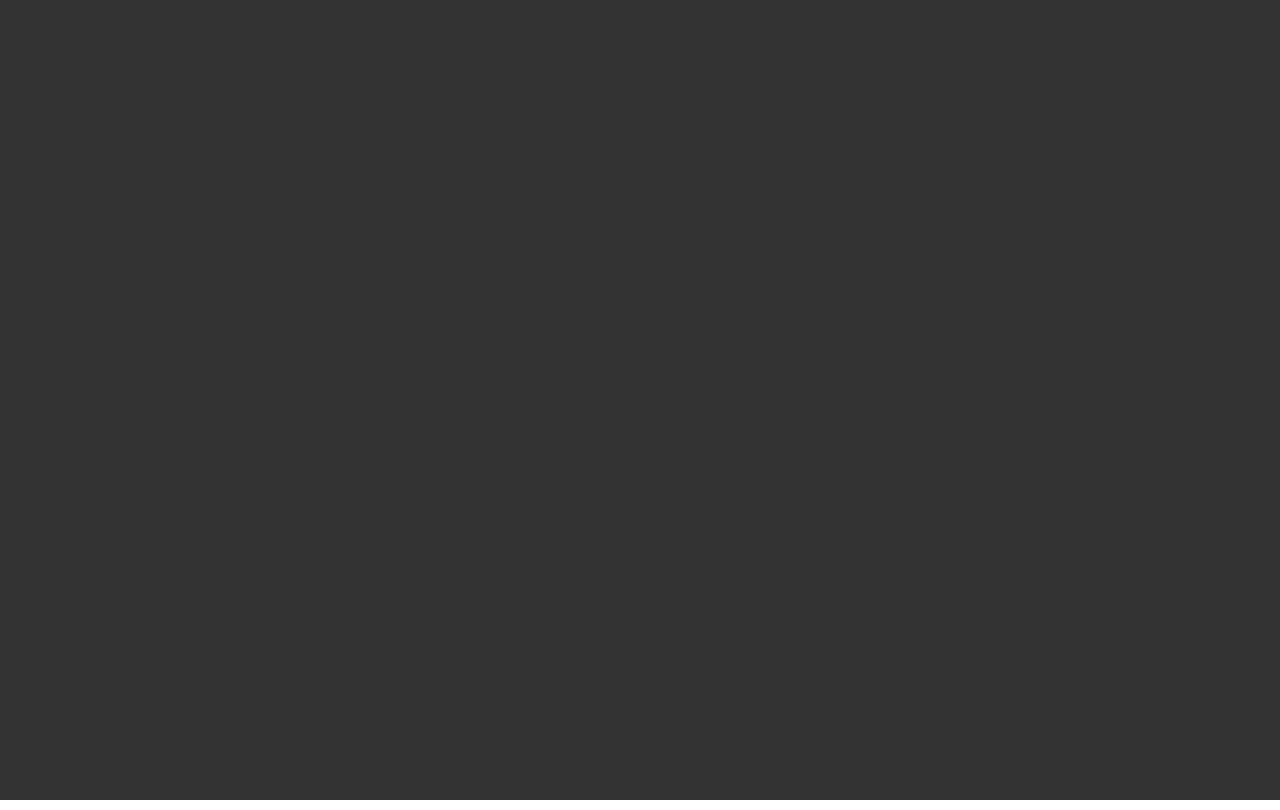
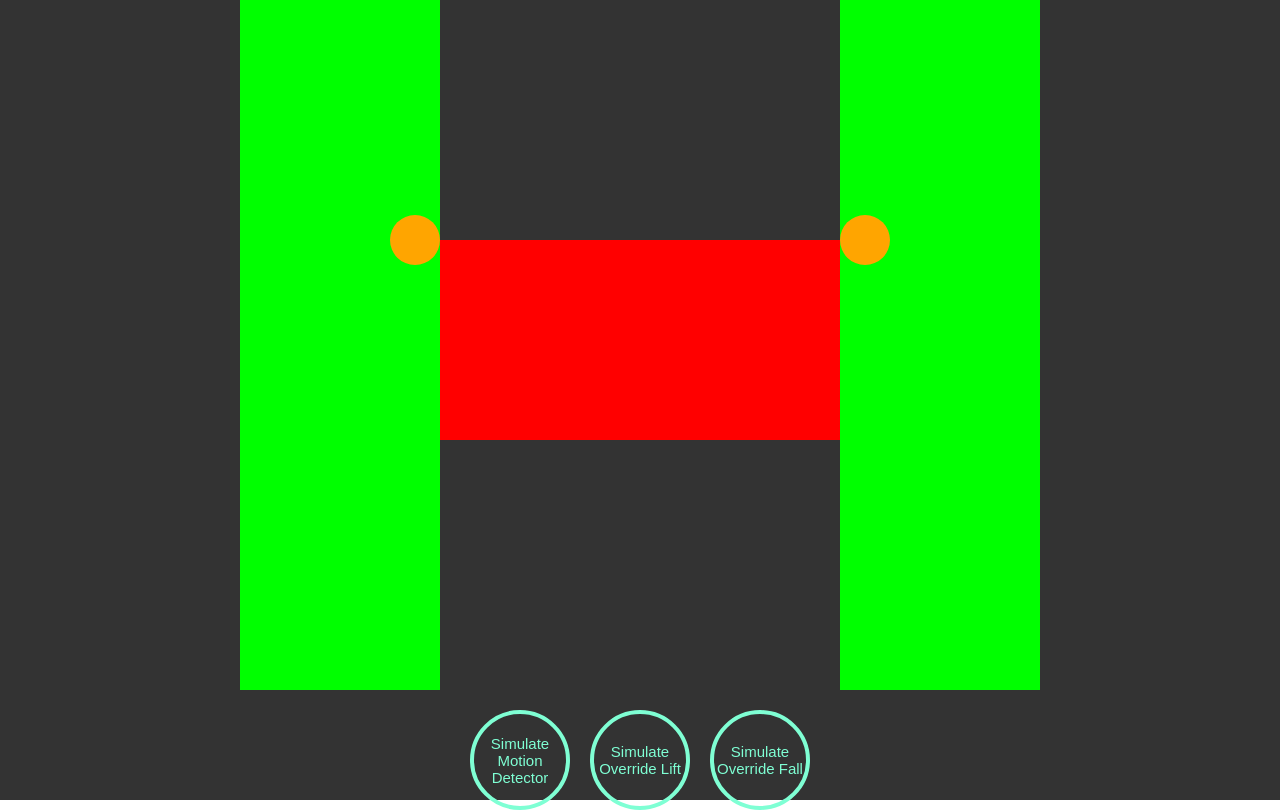
Before and after one commit to Suireyha/MQ-BridgeSim, a plain HTML site: page index.html in a window 1280 px wide. Drawn offline with Linux system fonts and the light colour scheme.

Commit message:
Wrote the bulk of the HTML for the project, with parents divs and set up the appropriate relationships

```diff
--- a/index.html
+++ b/index.html
@@ -10,6 +10,21 @@
 <body>
     <div class="global">
 
+        <div class="bridge">
+            <div class="bLeft">
+                <div class="warning"></div>
+            </div>
+            <div class="bMiddle"></div>
+            <div class="bRight">
+                <div class="warning"></div>
+            </div>
+        </div>
+
+        <div class="buttons">
+            <button class="btn" id="motionButton" >Simulate Motion Detector</button>
+            <button class="btn" id="overrideLift">Simulate Override Lift</button>
+            <button class="btn" id="overrideFall">Simulate Override Fall</button>
+        </div>
 
     </div>
 </body>
--- a/script.js
+++ b/script.js
@@ -0,0 +1,10 @@
+const motionButton = document.querySelector('#motionButton');
+const overrideLift = document.querySelector('#overrideLift');
+const overrideFall = document.querySelector('#overrideFall');
+
+let warning = false;
+
+motionButton.addEventListener('click', ()=>{
+
+
+});
--- a/style.css
+++ b/style.css
@@ -8,7 +8,77 @@
 .global{
     background-color: #333333;
     display: flex;
-    flex-direction: row;
+    flex-direction: column;
+    justify-content: center;
+    align-items: center;
     width: 100vw;
     height: 100vh;
 }
+
+.bridge{
+    display: flex;
+    flex-direction: row;
+    justify-content: center;
+    align-items: center;
+}
+
+.bLeft, .bRight{
+    display: flex;
+    flex-direction: column;
+    justify-content: center;
+    height: 500px;
+    width: 200px;
+    background-color: lime;
+    padding-bottom: 200px;
+}
+
+.bLeft{
+    align-items: end;
+}
+
+.bRight{
+    align-items: start;
+}
+
+.bMiddle{
+    width: 400px;
+    height: 200px;
+    background-color: red;
+}
+
+.warning{
+    width: 50px;
+    height: 50px;
+    border-radius: 25px;
+    background-color: orange;
+}
+
+.buttons{
+    gap: 20px;
+    margin-top: 20px;
+    display: flex;
+}
+
+.btn{
+    background-color: transparent;
+    font-family:Arial, Helvetica, sans-serif;
+    font-size: 15px;
+    font-weight: semi-bold;
+    color: aquamarine;
+    overflow-x: flow;
+    width: 100px;
+    height: 100px;
+    border-radius: 50px;
+    border: 4px solid aquamarine;
+    transition: .2s;
+}
+
+.btn:hover{
+    cursor: grab;
+    border: 5px solid rgb(23, 184, 248);
+    font-weight: bold;
+    color: rgb(23, 184, 248);
+    width: 110px;
+    height: 110px;
+    border-radius: 55px;
+}
```
